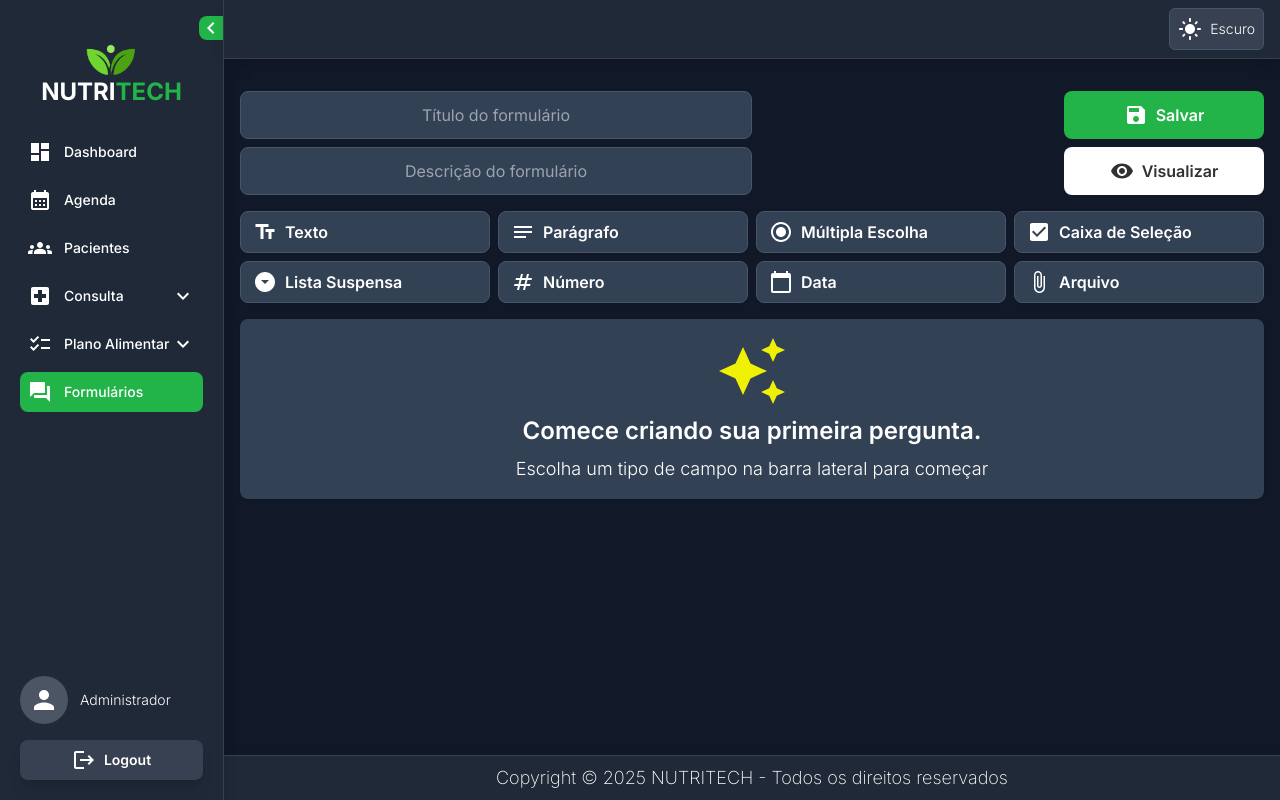
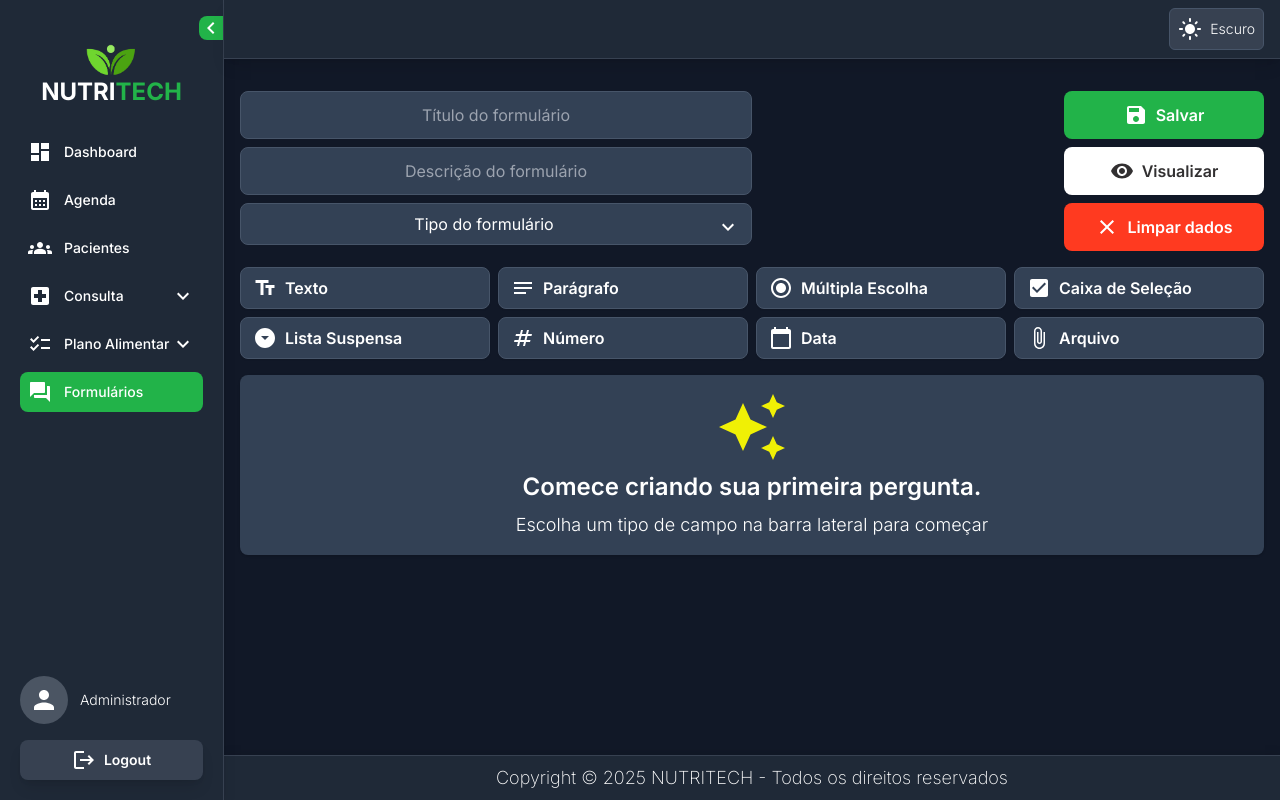
Before and after one commit to Upping-Health/front-web, a Next.js app: page /forms/create in a window 1280 px wide. Built offline with nearby package versions, Linux system fonts and the light colour scheme.

Commit message:
iniciando pre-visualizacao do formulario

```diff
--- a/src/components/customForms/generateQuestionForm/index.tsx
+++ b/src/components/customForms/generateQuestionForm/index.tsx
@@ -27,7 +27,7 @@ const GenerateQuestionForm = ({
   onDuplicateQuestion,
   onEditLabel,
 }: Props) => (
-  <div className="rounded-xl bg-white p-4 shadow mb-3">
+  <div className="rounded-xl bg-white p-4 shadow mb-3 dark:bg-slate-700 dark:border-slate-600">
     <QuestionHeader
       icon={question.icon}
       typeLabel={question.typeLabel}
--- a/src/components/customForms/generateQuestionForm/questionInput/index.tsx
+++ b/src/components/customForms/generateQuestionForm/questionInput/index.tsx
@@ -8,13 +8,13 @@ interface Props {
 
 const QuestionInput = ({ label, placeholder, onChange, id, value }: Props) => (
   <div className="flex flex-col w-full">
-    {label && <label className="mb-1 text-darkGray">{label}</label>}
+    {label && <label className="mb-1 text-darkGray dark:text-white">{label}</label>}
     <input
       id={id}
       value={value}
       onChange={onChange}
       type="text"
-      className="text-black bg-white border border-solid outline-none border-gray rounded-xl p-2"
+      className="text-black bg-white border border-solid outline-none border-gray rounded-xl p-2 dark:text-white dark:bg-slate-600 dark:placeholder:text-slate-400"
       placeholder={placeholder}
     />
   </div>
--- a/src/components/customForms/generateQuestionForm/questionOptions/index.tsx
+++ b/src/components/customForms/generateQuestionForm/questionOptions/index.tsx
@@ -10,7 +10,7 @@ interface Props {
 
 const QuestionOptions = ({ options, onEditOption, onRemoveOption, onAddOption }: Props) => (
   <div className="flex flex-col w-full gap-2 mt-3">
-    <label className="text-darkGray">Opções</label>
+    <label className="text-darkGray dark:text-white">Opções</label>
     {options.map((option, i) => (
       <div key={i} className="flex items-center gap-2">
         <QuestionInput
--- a/src/components/customForms/generateQuestionForm/requiredToggle/index.tsx
+++ b/src/components/customForms/generateQuestionForm/requiredToggle/index.tsx
@@ -9,11 +9,11 @@ interface Props {
 const RequiredToggle = ({ required, toggleRequired }: Props) => (
   <button type="button" onClick={toggleRequired} className="flex items-center gap-2 mt-2">
     {required ? (
-      <CheckBoxIcon className="text-terciary" />
+      <CheckBoxIcon className="text-terciary dark:text-white" />
     ) : (
-      <CheckBoxOutlineBlankIcon className="text-gray-400" />
+      <CheckBoxOutlineBlankIcon className="text-gray-400 dark:text-white" />
     )}
-    <span className="text-sm text-gray-700">Campo obrigatório</span>
+    <span className="text-sm text-gray-700 dark:text-white">Campo obrigatório</span>
   </button>
 )
 
--- /dev/null
+++ b/src/components/customForms/header/buttonHeader/index.tsx
@@ -0,0 +1,40 @@
+import React from "react"
+
+interface IButtonStyled {
+  styles: string
+  stylesIcon?: any
+  textColor?: string
+  bgColor?: string
+  title: any
+  icon?: any
+  onClick?: () => void
+  type: 'submit' | 'button' | undefined
+  disabled?: boolean
+}
+
+
+const ButtonHeader = ({
+  styles,
+  bgColor,
+  textColor,
+  title,
+  onClick,
+  type,
+  icon,
+  disabled,
+}: IButtonStyled) => {
+  return (
+    <button
+      disabled={disabled}
+      type={type}
+      className={`${disabled ? 'bg-darkGray' : ''} ${bgColor ? bgColor : ''} ${textColor ? textColor : 'text-white'} py-3 bg-black rounded-xl font-semibold flex justify-center items-center gap-2 hover:opacity-70 hover:shadow ${styles ? styles : ''} `}
+      onClick={onClick}
+    >
+      {icon && React.cloneElement(icon)}
+
+      {title}
+    </button>
+  )
+}
+
+export default ButtonHeader;
--- a/src/components/customForms/header/index.tsx
+++ b/src/components/customForms/header/index.tsx
@@ -1,68 +1,45 @@
 import React from 'react'
 import SaveIcon from '@mui/icons-material/Save'
 import VisibilityIcon from '@mui/icons-material/Visibility'
+import ClearIcon from '@mui/icons-material/Clear'
+import InputHeader from './inputHeader'
+import ButtonHeader from './buttonHeader'
+import SelectHeader from './selectHeader'
 interface ICustomFormMenu {
+  title: string
+  setTitle: React.Dispatch<React.SetStateAction<string>>
+  description: string
+  setDescription: React.Dispatch<React.SetStateAction<string>>
+  typeForm: string
+  setTypeForm: React.Dispatch<React.SetStateAction<string>>
+  onVisibleForms: () => void
+  onSaveForms: () => void
+  onClearForm: () => void
 }
 
-
-
-
-interface IButtonStyled {
-  styles: string
-  stylesIcon?: any
-  textColor?: string
-  bgColor?: string
-  title: any
-  icon?: any
-  onClick?: () => void
-  type: 'submit' | 'button' | undefined
-  disabled?: boolean
-}
-
-const InputHeader = ({ label, placeholder, onChange, id, value }: any) => {
-  return (
-    <input
-      id={id}
-      value={value}
-      onChange={onChange}
-      type={'text'}
-      className={`text-black dark:text-white text-center  bg-white border border-solid outline-none border-gray  rounded-xl p-2 flex items-center justify-between w-[50%] dark:bg-slate-700 dark:border-slate-600`}
-      placeholder={placeholder}
-    />
-  )
-}
-
-const ButtonHeader = ({
-  styles,
-  bgColor,
-  textColor,
+const HeaderFormMenu = ({
   title,
-  onClick,
-  type,
-  icon,
-  disabled,
-}: IButtonStyled) => {
-  return (
-    <button
-      disabled={disabled}
-      type={type}
-      className={`${disabled ? 'bg-darkGray' : ''} ${bgColor ? bgColor : ''} ${textColor ? textColor : 'text-white'} py-3 bg-black  rounded-xl font-semibold flex justify-center items-center gap-2 ${styles ? styles : ''} `}
-      onClick={onClick}
-    >
-      {icon && React.cloneElement(icon)}
-
-      {title}
-    </button>
-  )
-}
-
-const HeaderFormMenu = ({}: ICustomFormMenu) => {
+  setTitle,
+  description,
+  setDescription,
+  onVisibleForms,
+  onSaveForms,
+  onClearForm,
+  typeForm,
+  setTypeForm,
+}: ICustomFormMenu) => {
+  const optionsSex = [{ value: 'ANAMNESE', label: 'Anamnese' }]
   return (
     <div className="flex flex-col gap-2">
       <div className="flex justify-between ">
-        <InputHeader placeholder="Título do formulário" />
+        <InputHeader
+          id="title"
+          value={title}
+          onChange={setTitle}
+          placeholder="Título do formulário"
+        />
         <ButtonHeader
-          onClick={() => {}}
+          onClick={onSaveForms}
           title="Salvar"
           type="button"
           styles="w-[200px] bg-primary"
@@ -71,13 +48,35 @@ const HeaderFormMenu = ({}: ICustomFormMenu) => {
       </div>
 
       <div className="flex justify-between ">
-        <InputHeader placeholder="Descrição do formulário" />
+        <InputHeader
+          id="description"
+          value={description}
+          onChange={setDescription}
+          placeholder="Descrição do formulário"
+        />
         <ButtonHeader
-          onClick={() => {}}
+          onClick={onVisibleForms}
           title="Visualizar"
           type="button"
           styles="w-[200px] dark:bg-white dark:text-black"
           icon={<VisibilityIcon />}
+        />
+      </div>
+
+      <div className="flex justify-between ">
+        <SelectHeader
+          id={'id'}
+          value={typeForm}
+          onChange={(e) => setTypeForm(e.target.value)}
+          options={optionsSex}
+          placeholder="Tipo do formulário"
+        />
+        <ButtonHeader
+          onClick={onClearForm}
+          title="Limpar dados"
+          type="button"
+          styles="w-[200px] dark:text-black bg-newRed dark:text-white"
+          icon={<ClearIcon />}
         />
       </div>
     </div>
--- /dev/null
+++ b/src/components/customForms/header/inputHeader/index.tsx
@@ -0,0 +1,23 @@
+import React from 'react'
+
+interface InputHeaderProps {
+  id: string
+  value: string
+  onChange: (value: string) => void
+  placeholder?: string
+}
+
+const InputHeader: React.FC<InputHeaderProps> = ({ id, value, onChange, placeholder }) => {
+  return (
+    <input
+      id={id}
+      value={value}
+      onChange={(e: React.ChangeEvent<HTMLInputElement>) => onChange(e.target.value)}
+      type="text"
+      className="dark:text-white text-center bg-white border border-solid outline-none border-gray rounded-xl p-2 flex items-center justify-between w-[50%] dark:bg-slate-700 dark:border-slate-600"
+      placeholder={placeholder}
+    />
+  )
+}
+
+export default InputHeader
--- /dev/null
+++ b/src/components/customForms/header/selectHeader/index.tsx
@@ -0,0 +1,42 @@
+interface ISelectHeaderProps {
+  id: string
+  value: string
+  onChange: (e: React.ChangeEvent<HTMLSelectElement>) => void
+  options: { label: string; value: string }[]
+  placeholder?: string
+}
+
+import { KeyboardArrowDown } from '@mui/icons-material'
+
+const SelectHeader = ({
+  id,
+  value,
+  onChange,
+  options,
+  placeholder,
+}: ISelectHeaderProps) => {
+  return (
+    <div className="relative w-[50%]">
+      <select
+        id={id}
+        value={value}
+        onChange={onChange}
+        className="appearance-none text-black dark:text-white text-center bg-white border border-solid outline-none border-gray rounded-xl px-4 py-2 pr-10 w-full dark:bg-slate-700 dark:border-slate-600"
+      >
+        {placeholder && (
+          <option value="" disabled hidden>
+            {placeholder}
+          </option>
+        )}
+        {options.map((option) => (
+          <option key={option.value} value={option.value}>
+            {option.label}
+          </option>
+        ))}
+      </select>
+      <KeyboardArrowDown className="pointer-events-none absolute right-3 top-1/2 -translate-y-1/2 text-gray-500 dark:text-white" />
+    </div>
+  )
+}
+
+export default SelectHeader
--- a/src/components/customForms/index.tsx
+++ b/src/components/customForms/index.tsx
@@ -1,9 +1,11 @@
-import { useCallback, useEffect, useState } from 'react'
+import { useCallback, useContext, useEffect, useState } from 'react'
 import CardForm from './cardForms'
 import GenerateQuestionForm from './generateQuestionForm'
 import HeaderFormMenu from './header'
 import CustomFormMenu from './menu'
-
+import { DefaultContext } from '@/contexts/defaultContext'
+import PreFeedBack from '@/utils/feedbackStatus'
+import { useRouter } from 'next/navigation'
 interface IQuestions {
   label: string
   type: string
@@ -16,7 +18,31 @@ interface IQuestions {
 }
 
 const CustomForms = () => {
+  const { onShowFeedBack } = useContext(DefaultContext)
   const [questions, setQuestions] = useState<IQuestions[]>([])
+  const [title, setTitle] = useState<string>('')
+  const [typeForm, setTypeForm] = useState<string>('')
+  const [description, setDescription] = useState<string>('')
+  const [loading, setLoading] = useState<boolean>(false)
+  const router = useRouter()
+
+  useEffect(() => {
+    setLoading(true)
+    const saved = localStorage.getItem('customFormData')
+    if (saved) {
+      try {
+        const parsed = JSON.parse(saved)
+        console.log(parsed)
+        setTitle(parsed.title || '')
+        setDescription(parsed.description || '')
+        setQuestions(parsed.field || [])
+      } catch (error) {
+        console.error('Erro ao carregar dados do formulário:', error)
+      } finally {
+        setLoading(false)
+      }
+    }
+  }, [])
 
   const onPushQuestions = useCallback(
     (question: {
@@ -89,18 +115,63 @@ const CustomForms = () => {
     [],
   )
 
-  const onChangeTitle = useCallback(() => {}, [])
-
-  const onChangeDescription = useCallback(() => {}, [])
-
   const onRemoveQuestion = useCallback((index: number) => {
     setQuestions((prev) => prev.filter((_, i) => i !== index))
   }, [])
 
+  const validForms = useCallback(() => {
+    if (questions.length === 0) {
+      onShowFeedBack(
+        PreFeedBack.error('É preciso criar perguntas antes de prosseguir.'),
+      )
+      return false
+    }
+    if (!title) {
+      onShowFeedBack(PreFeedBack.error('Defina o título antes de prosseguir.'))
+      return false
+    }
+    return true
+  }, [title, questions])
+
+  const onVisibleForms = useCallback(() => {
+    console.log(questions);
+    if (!validForms()) return
+    const data = {
+      title,
+      description,
+      field: questions,
+    }
+    localStorage.setItem('customFormData', JSON.stringify(data))
+
+    router.push('/forms/preview')
+  }, [questions, title, description])
+
+  const onSaveForms = useCallback(() => {
+    if (!validForms()) return
+  }, [questions, title, description])
+
+  const onClearForm = useCallback(() => {
+    setTitle('')
+    setDescription('')
+    setQuestions([])
+    localStorage.removeItem('customFormData')
+  }, [questions])
+
   return (
     <div className="flex flex-col h-full items-center mt-4">
+
         <div className="flex flex-col gap-4 w-full max-w-5xl">
-        <HeaderFormMenu />
+          <HeaderFormMenu
+            title={title}
+            setTitle={setTitle}
+            description={description}
+            setDescription={setDescription}
+            typeForm={typeForm}
+            setTypeForm={setTypeForm}
+            onVisibleForms={onVisibleForms}
+            onSaveForms={onSaveForms}
+            onClearForm={onClearForm}
+          />
 
           <CustomFormMenu onPushQuestions={onPushQuestions} />
 
@@ -120,6 +191,7 @@ const CustomForms = () => {
             <CardForm />
           )}
         </div>
+
     </div>
   )
 }
```
Also changed, not shown: src/app/(dashboard)/forms/preview/page.tsx (added, +66 -0 lines), src/components/customForms/generateQuestionForm/questionHeader/index.tsx (+4 -3 lines). Lines whose indentation alone changed are shown as unchanged.
